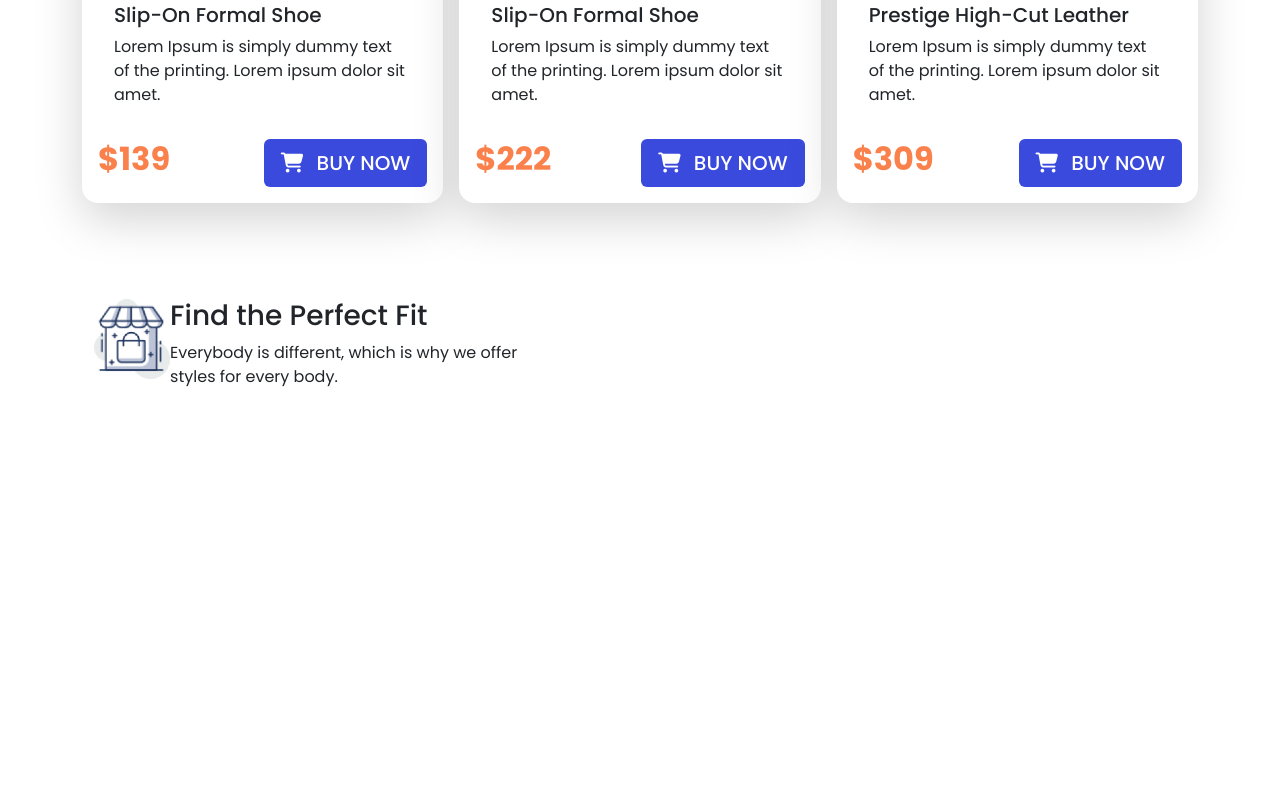
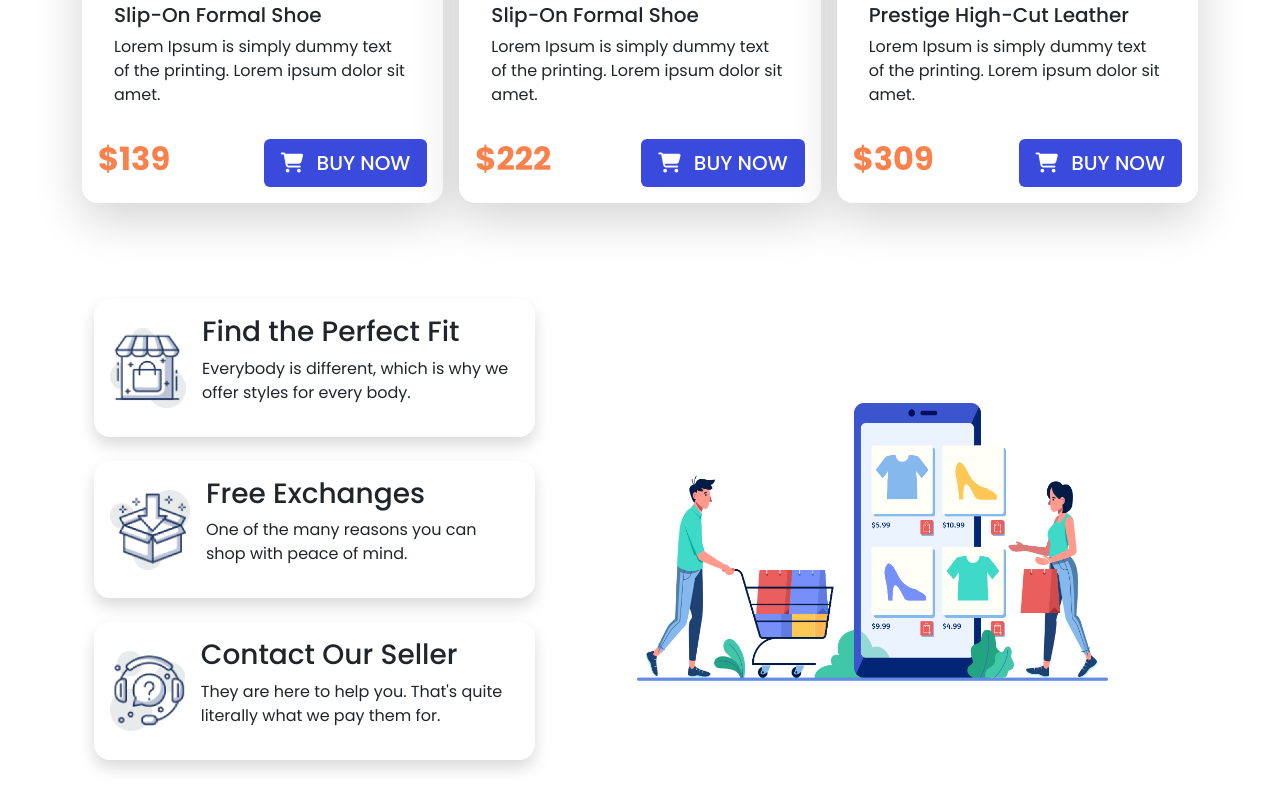
Before and after one commit to spsujoy007/Nike-react, a plain HTML site: page index.html in a window 1280 px wide. Shown: the part 1755-2565 px from the top of the page. Before the commit the page ends 2208 px from the top, so only its background shows below. Drawn offline with nearby package versions, Linux system fonts and the light colour scheme.

Commit message:
items section completed

```diff
--- a/index.html
+++ b/index.html
@@ -336,19 +336,39 @@
         <!--======================== another products section =================== -->
         <section class="py-5">
             <div class="container">
-                <!-- left side items  -->
-                <div class="col-md-5">
-                    <div class="d-flex">
-                        <img class="img-fluid littleicon" src="icons/image 12.png" alt="">
-                        <div class="texts">
-                            <h3>Find the Perfect Fit</h3>
-                            <p>Everybody is different, which is why we offer styles for every body.</p>
+                <div class="row">
+                    <!-- left side items  -->
+                    <div class="col-md-5">
+
+                        <!-- single items  -->
+                        <div class="d-flex align-items-center shadow p-3 rounded-4 mb-4">
+                            <img class="img-fluid littleicon me-3" src="icons/image 12.png" alt="">
+                            <div class="texts">
+                                <h3>Find the Perfect Fit</h3>
+                                <p>Everybody is different, which is why we offer styles for every body.</p>
+                            </div>
+                        </div>
+                        <!-- single items 2 -->
+                        <div class="d-flex align-items-center shadow p-3 rounded-4 mb-4">
+                            <img class="img-fluid littleicon me-3" src="icons/image 13.png" alt="">
+                            <div class="texts">
+                                <h3>Free Exchanges</h3>
+                                <p>One of the many reasons you can shop with peace of mind.</p>
+                            </div>
+                        </div>
+                        <!-- single items 3 -->
+                        <div class="d-flex align-items-center shadow p-3 rounded-4 mb-4">
+                            <img class="img-fluid littleicon me-3" src="icons/image 14.png" alt="">
+                            <div class="texts">
+                                <h3>Contact Our Seller</h3>
+                                <p>They are here to help you. That's quite literally what we pay them for.</p>
+                            </div>
                         </div>
                     </div>
-                    <div></div>
-                    <div></div>
+                    <div class="col-md-7 d-flex align-items-center justify-content-center">
+                        <img src="icons/XMLID 1.png" class="img-fluid w-75" alt="">
+                    </div>
                 </div>
-                <div class="col-md-7"></div>
             </div>
         </section>
     </main>
```
